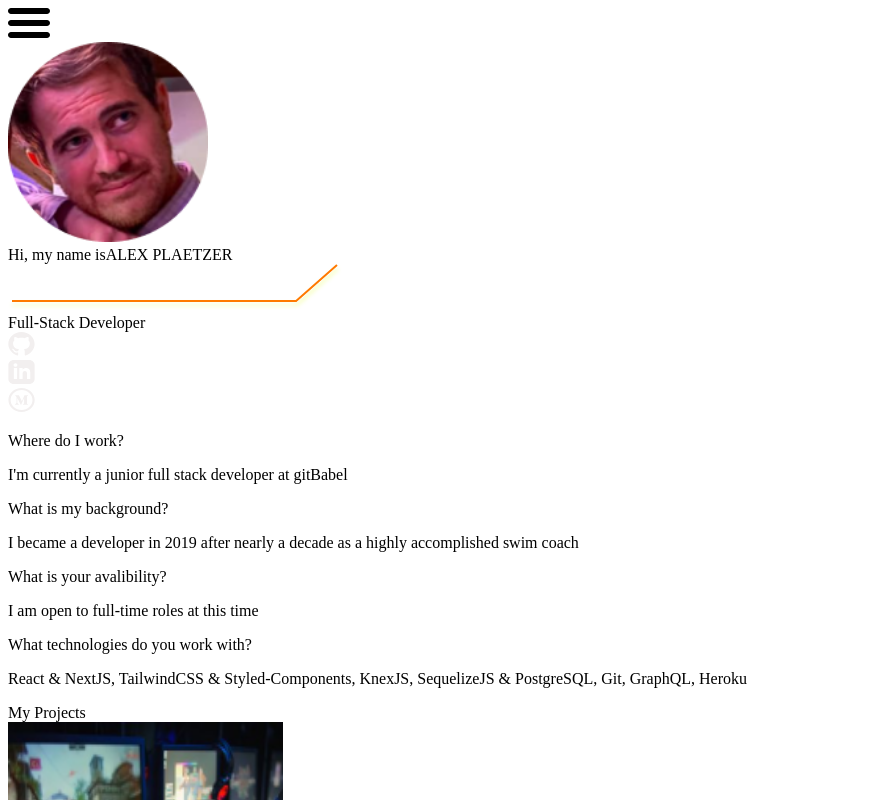
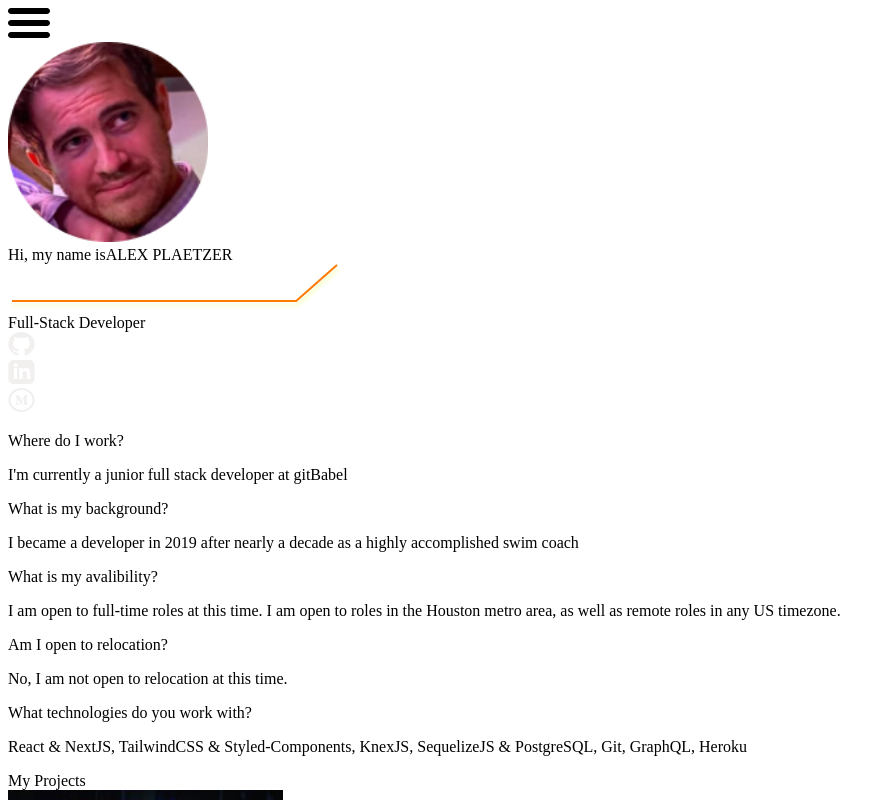
Before and after one commit to plaetzaw/Portfolio, a Next.js app: page / in a window 1280 px wide. Shown: the top 800 px of the page, without its empty margins (0-895 px from the left). Built offline with nearby package versions, Linux system fonts and the light colour scheme.

Commit message:
Bug fixed, it was the flex order in tailwind

```diff
--- a/components/organisms/AboutMe.js
+++ b/components/organisms/AboutMe.js
@@ -11,8 +11,12 @@ const AboutMe = () => {
       Answer: 'I became a developer in 2019 after nearly a decade as a highly accomplished swim coach'
     },
     {
-      Question: 'What is your avalibility?',
-      Answer: 'I am open to full-time roles at this time'
+      Question: 'What is my avalibility?',
+      Answer: 'I am open to full-time roles at this time. I am open to roles in the Houston metro area, as well as remote roles in any US timezone.'
+    },
+    {
+      Question: 'Am I open to relocation?',
+      Answer: 'No, I am not open to relocation at this time.'
     },
     {
       Question: 'What technologies do you work with?',
@@ -22,7 +26,7 @@ const AboutMe = () => {
 
   const QPanel = QArray.map((item, index) => {
     return (
-      <div key={index} className='min-text-left px-4 py-6 md:p-6 flex flex-row'>
+      <div key={index} className='min-text-left px-4 py-6 md:flex flex-row p-6'>
         <p className='text-[#5F3C92] text-3xl md:w-1/2 text-4xl'>{item.Question}</p>
         <p className='text-[#241F36] text-xl md:w-1/2 text-2xl'>{item.Answer}</p>
       </div>
```
